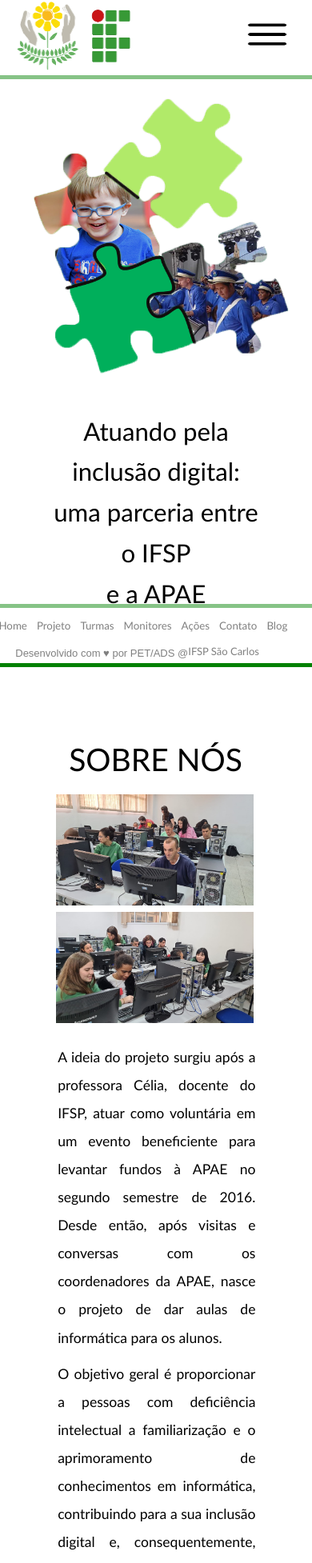
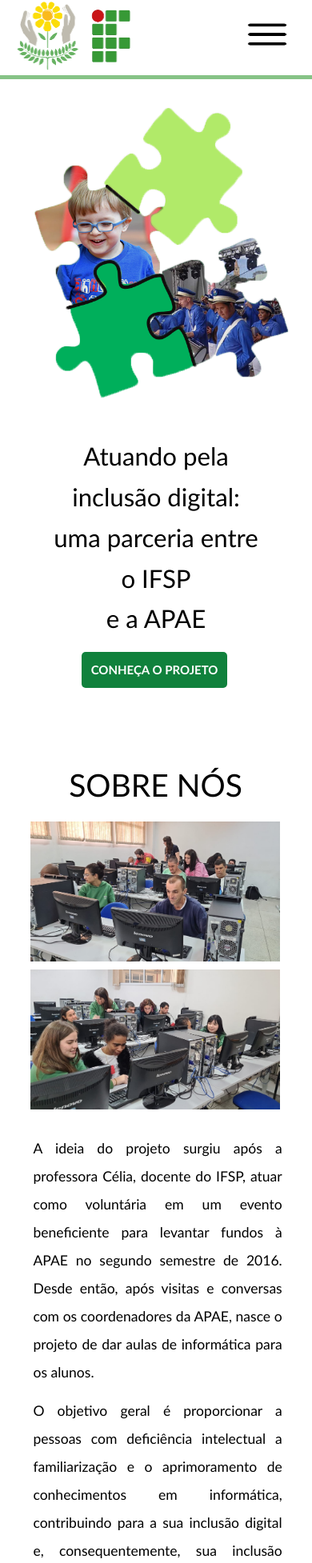
Before and after one commit to pet-ads/apae, a React (Create React App) app: page / in a window 390 px wide. Shown: the part 10-1964 px from the top of the page at 80% size. Built offline with nearby package versions, Linux system fonts and the light colour scheme.

Commit message:
atualizando-responsividade

```diff
--- a/src/componentes/CardContatos/CardContato.css
+++ b/src/componentes/CardContatos/CardContato.css
@@ -87,3 +87,18 @@
   }
 
 }
+
+
+
+@media (max-width: 500px){
+  .card-nome{
+    font-size: 4.5vw;
+  }
+  .card-descricao {
+    font-size: 3.7vw;
+  }
+
+  .card-email, .card-telefone {
+    font-size: 3.6vw;
+  }
+}
--- a/src/componentes/Card_Acoes/card.css
+++ b/src/componentes/Card_Acoes/card.css
@@ -82,8 +82,16 @@
 
 
 
-  @media (max-width: 300px) {
+  @media (max-width: 500px) {
     .paragrafo-card {
+        font-size: 4.5vw;
+    }
+
+    .card-title {
         font-size: 5vw;
     }
-  }
+
+    .card-container {
+        width: 100%;
+      }
+}
--- a/src/componentes/Mapas/Local.css
+++ b/src/componentes/Mapas/Local.css
@@ -27,7 +27,7 @@ iframe{
       min-height: 18vh;
     }
     .informacoes {
-      font-size: 1.3vw;
+      font-size: 2vw;
     }
 
   }
@@ -51,3 +51,10 @@ iframe{
     }
 
   }
+
+  @media (max-width:400px){
+    .informacoes {
+      font-size: 3.5vw;
+    }
+
+  }
--- a/src/componentes/layout/Footer/Footer.module.css
+++ b/src/componentes/layout/Footer/Footer.module.css
@@ -79,12 +79,15 @@
     }
 }
 
-@media (max-width: 300px) {
+@media (max-width: 400px) {
     .navfooter{
         display: none;
     }
-    .paragrafo{
-        font-size: 11.6px;
-        margin-left: -1%;
+    .footer{
+        position:relative;
     }
+    .textofooter{
+        margin-left: 0%;
+    }
+
 }
--- a/src/componentes/layout/MenuNav/MenuNav.module.css
+++ b/src/componentes/layout/MenuNav/MenuNav.module.css
@@ -52,7 +52,10 @@
   padding-top: 1.4em;
 }
 
-@media (max-width: 700px){
+@media (max-width: 912px){
+  .component_container {
+    position: relative;
+  }
 
   .hamburguer_menu{
     display: block;
@@ -82,6 +85,9 @@
 
 }
 
+
+
+
 @media (max-width: 300px) {
   .img_container {
     margin-left: -8.5%;
--- a/src/paginas/1-Projeto/projeto.css
+++ b/src/paginas/1-Projeto/projeto.css
@@ -1,8 +1,7 @@
 .conteudo{
     display: flex;
     flex-direction: row;
-
-    padding: 0em 3.5em;
+    padding: 0em 1.5em;
 }
 
 .img-container img {
@@ -44,12 +43,6 @@
 
 
 @media (max-width: 1024px){
-
-    .conteudo{
-        display: flex;
-        flex-direction: row;
-    }
-
     .img-container img {
         max-width: 50em;
         width: 27em;
@@ -137,7 +130,7 @@
 
 }
 
-@media (max-width: 400px) {
+@media (max-width: 500px) {
     .projeto-container{
         margin-left: 1%;
         margin-right: 5%;
@@ -155,22 +148,12 @@
         padding-left: 2%;
     }
 
-    .projeto-titulo-container h3 {
-      font-size: 10vw;
-      padding-left: 4%;
-      padding-top: 4%;
+    .descricao-projeto {
+        font-size: 4.5vw;
     }
 
-    .descricao-projeto {
-        font-size: 4.5vw;
-        line-height: 2;
-        word-spacing: normal;
-        width: 100%;
-        margin-left: 2%;
-        display: flex;
-        flex-wrap: wrap;
-        justify-content: center;
-      }
+
+
 }
 
 @media (max-width: 300px){
--- a/src/paginas/5-Blog/blog.css
+++ b/src/paginas/5-Blog/blog.css
@@ -90,7 +90,7 @@ section.blog-container {
 
 @media (max-width: 400px) {
     .paragrafo-blog {
-      font-size: 14px;
+      font-size: 4.5vw;
       padding-left: 14%;
     }
 
@@ -98,6 +98,7 @@ section.blog-container {
         max-height: 90px;
     }
   }
+
 
   @media (max-width: 300px){
     .paragrafo-blog{
--- a/src/paginas/6-Contato/contato.css
+++ b/src/paginas/6-Contato/contato.css
@@ -79,21 +79,14 @@
   .titulo-container-contato{
     padding-top: 15%;
     font-size: 10vw;
+    padding-bottom: 15%;
   }
 
   .contato-container{
     padding-bottom: 15%;
   }
 
-
-}
-
-@media (max-width: 700px){
-  .titulo-container-contato{
-    padding-bottom: 15%;
-  }
   .cards{
     gap: 20px;
   }
-
 }
--- a/src/paginas/Home/home.css
+++ b/src/paginas/Home/home.css
@@ -31,6 +31,7 @@
     background-color: #ffffff;
     padding: 10% 15% 12% 15%;
     z-index: 20;
+
 }
 
 .home-titulo {
@@ -101,18 +102,21 @@
 
 }
 
-@media (max-width: 900px){
+@media (max-width: 912px){
     .home-container{
-        padding: 10% 6% 25% 14%;
+        padding: 0% 12% 0% 12%;
     }
+
 }
 
 
 @media (max-width: 700px) {
     .img-home img {
-        margin-top: 25%;
+        margin-top: 0%;
         margin-bottom: -15%;
         margin-left: -10%;
+        width: 90%;
+        height: 90%;
     }
 
     .home-container {
```
